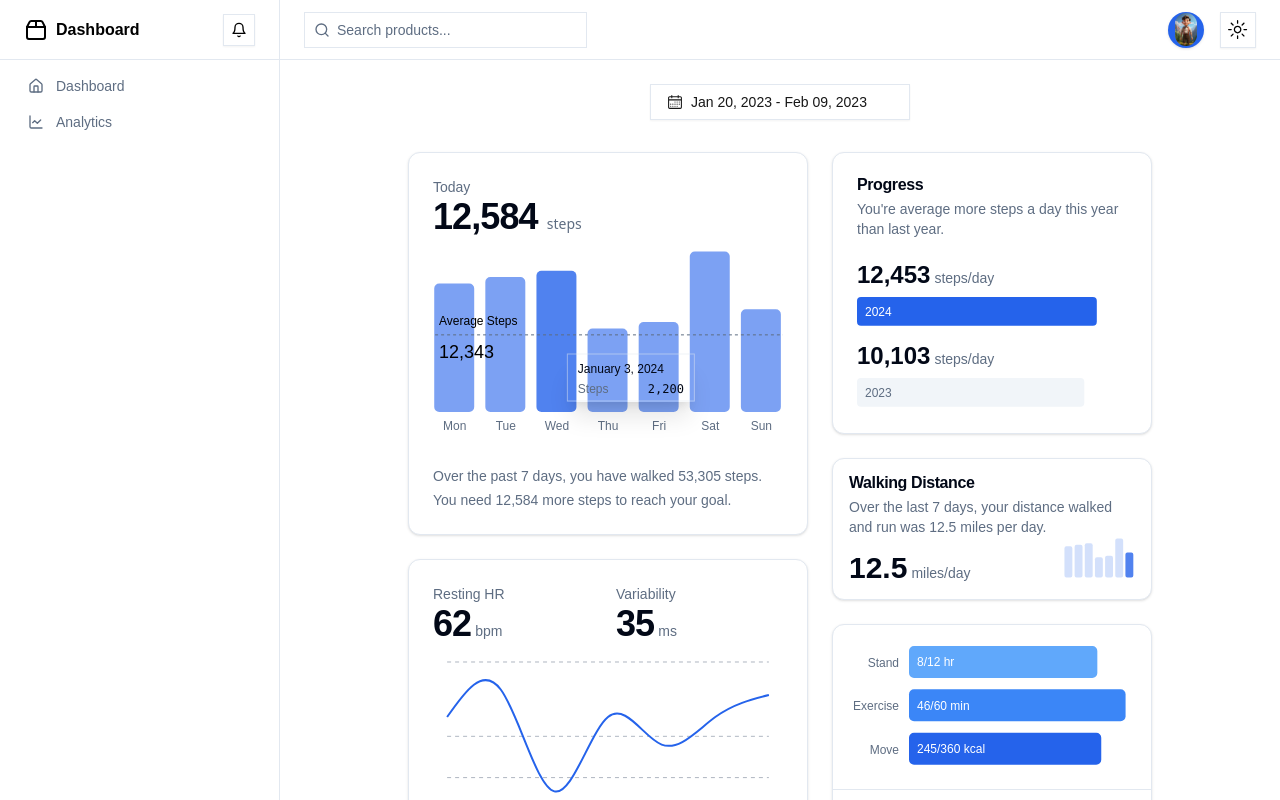
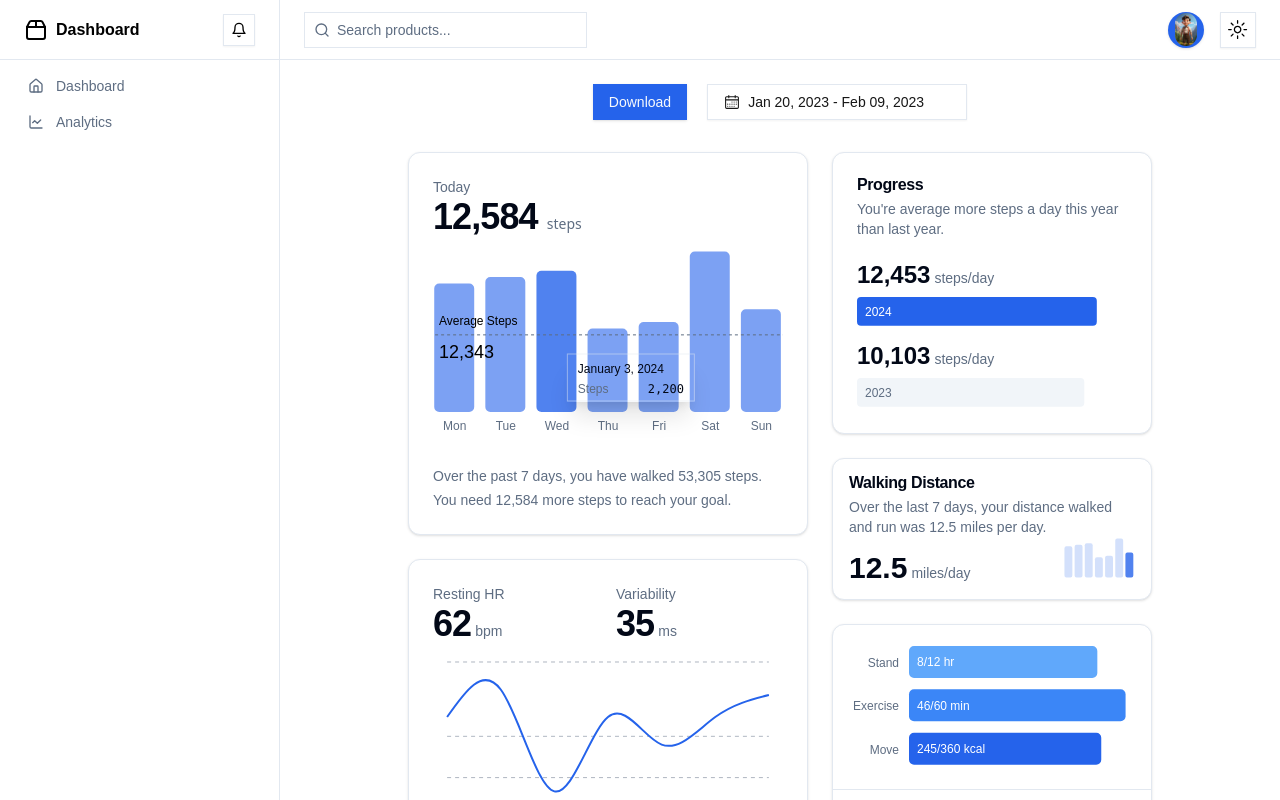
Before and after one commit to banitalebi/data-visualization-dashboard, a Next.js app: page / in a window 1280 px wide. Shown: the top 800 px of the page. Built offline with nearby package versions, Linux system fonts and the light colour scheme.

Commit message:
download button

```diff
--- a/src/components/Dashboard.tsx
+++ b/src/components/Dashboard.tsx
@@ -70,7 +70,10 @@ export function Dashboard() {
         <Sidebar />
         <main className="flex flex-1 flex-col gap-4 p-4 lg:gap-6 lg:p-6  dark:bg-gray-900">
           <div className="flex flex-col items-center">
-            <CalendarDateRangePicker />
+            <div className="flex flex-row gap-5">
+              <Button className="dark:bg-black">Download</Button>
+              <CalendarDateRangePicker />
+            </div>
             <Charts />
           </div>
         </main>
```
